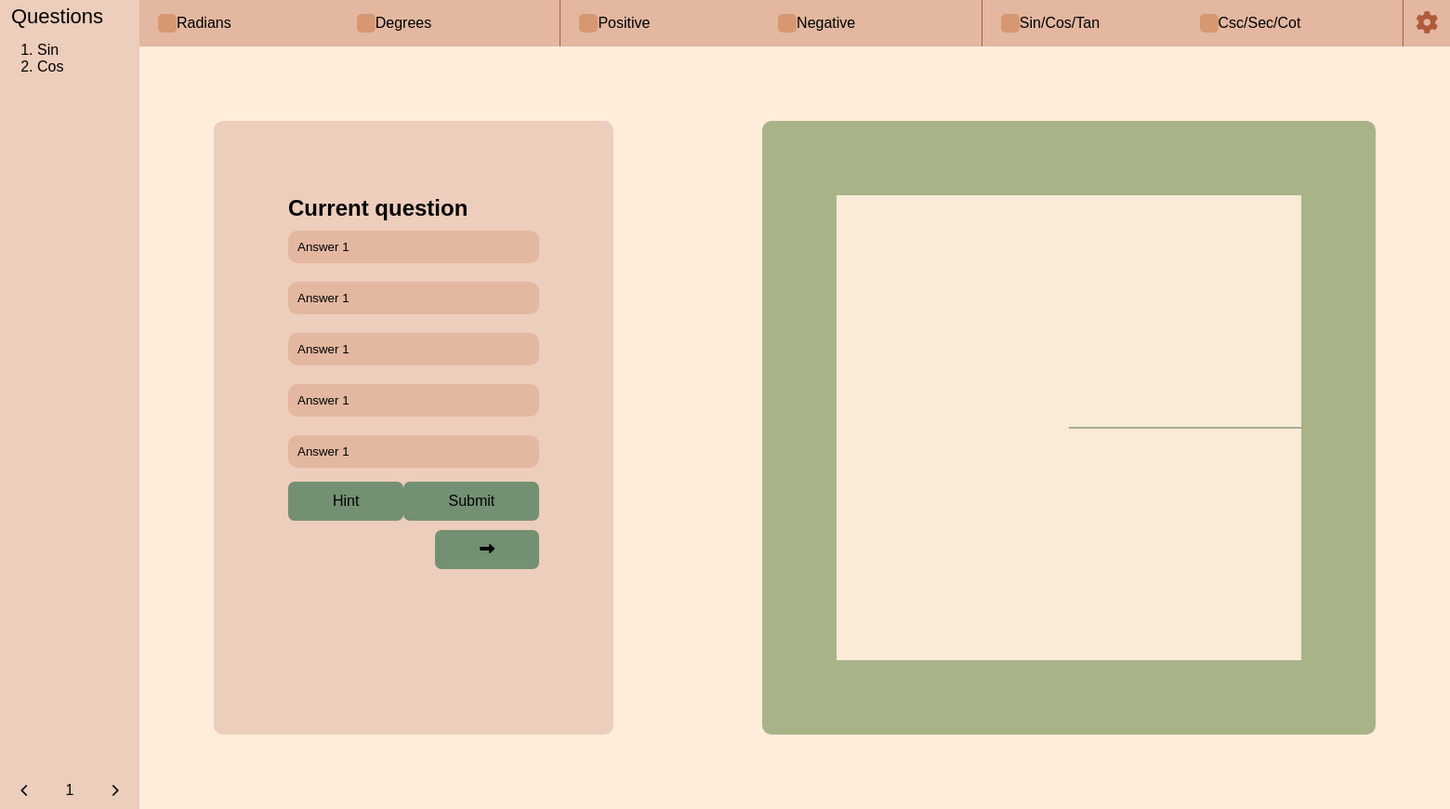
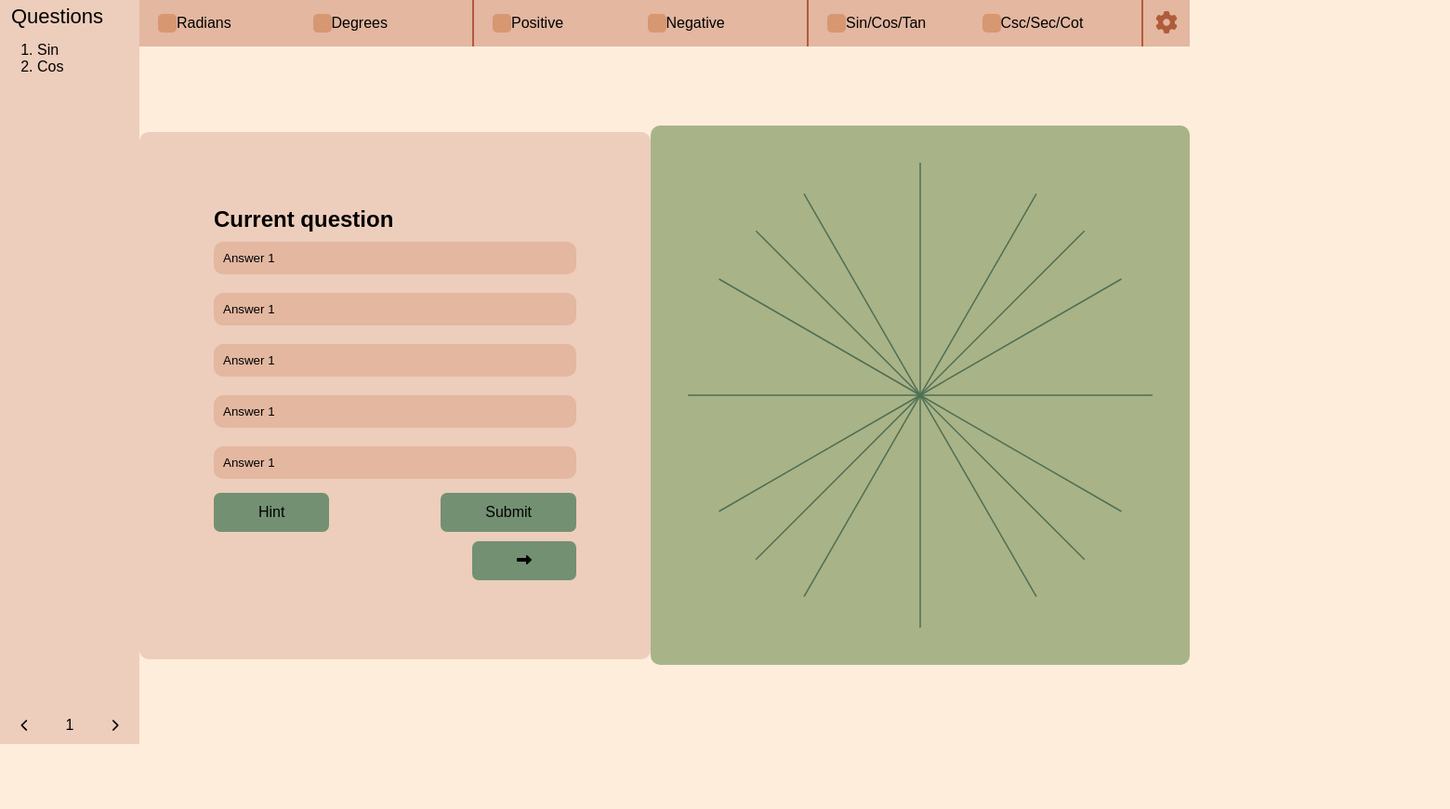
Before and after one commit to Angela8306/Unit-Circle-Website, a plain HTML site: page index.html in a window 1280 px wide. Shown: the whole page at 93% size, 1560 px wide, since content can reach past the window. After the commit the page ends 800 px from the top, so only its background shows below. Drawn offline with Linux system fonts and the light colour scheme; a web font is replaced by a local one.

Commit message:
got unit circle lines drawn correctly

```diff
--- a/index.html
+++ b/index.html
@@ -73,7 +73,7 @@
                     </div>
                     <div id="hint">
                         <svg id="line-container" height="500" width="500" xmlns="http://www.w3.org/2000/svg">
-                            <line id="original-line" x1="500" y1="250" x2="250" y2="250" style="stroke: rgb(79, 111, 82); stroke-width: 1;"/>
+                            <line id="line-0" x1="250" y1="250" x2="500" y2="250" style="stroke: rgb(79, 111, 82); stroke-width: 1.5;"/>
                         </svg>
                     </div>
                 </div>
@@ -81,5 +81,5 @@
         </div>
 
     </body>
-    <script src="script.js"></script>
+    <script type=module src="makeUnitCircleLines.js"></script>
 </html>
--- /dev/null
+++ b/makeUnitCircleLines.js
@@ -0,0 +1,19 @@
+const originalLine = document.getElementById("line-0");
+
+const angles = [30, 45, 60, 90, 120, 135, 150, 180, 210, 225, 240, 270, 300, 315, 330];
+
+angles.forEach(makeLines)
+
+function makeLines(angle) {
+    const newLine = originalLine.cloneNode(true);
+
+    newLine.setAttribute("id", "line-" + angle)
+
+    newLine.setAttribute("transform", "rotate(" + -angle + " 250 250)");
+
+    newLine.setAttribute("style", "stroke: rgb(79, 111, 82); stroke-width: 1.5;");
+
+    // Append the cloned line to the SVG container
+    document.getElementById("line-container").appendChild(newLine);
+
+};
--- a/script.js
+++ /dev/null
@@ -1,9 +0,0 @@
-function make_lines() {
-    let angle_list = [0, 30, 45, 60, 90, 120, 135, 150, 180, 210, 225, 240, 270, 300, 315, 330, 360];
-    let original = document.getElementById('original-line');
-    let line_container = document.getElementById('line-container')
-    for (var angle of angle_list) {
-        let new_line = $.extend(true, {}, original).setAttribute("transform", `rotate(${angle})`)
-        document.line_container.appendChild(new_line)
-    }
-}
--- a/styles/general.css
+++ b/styles/general.css
@@ -78,7 +78,7 @@
     justify-content: center;
     padding: 5px;
     padding-left: 20px;
-    border-right: 1px solid;
+    border-right: 2px solid;
     border-color: rgb(176, 91, 59);
 }
 
@@ -114,9 +114,9 @@ input[type="checkbox"]:checked:after {
 }
 
 #question-main {
-    flex: 1;
+    /* flex: 1; */
     padding: 10vh;
-    margin: 10vh;
+    margin: auto;
     background-color: rgb(237, 205, 187);
     border-radius: 10px;
 }
@@ -139,17 +139,18 @@ input[type="checkbox"]:checked:after {
 
 #hint {
     display: flex;
-    flex: 1;
+    /* flex: 1; */
     background-color: rgb(169, 179, 136);
-    padding: 10vh;
-    margin: 10vh;
+    padding: 5vh;
+    margin: auto;
     border-radius: 10px;
     align-items: center;
     justify-content: center;
 }
 
 #line-container {
-    background-color: antiquewhite;
+    /* background-color: antiquewhite; */
+    background-color: none;
 }
 
 #btn-section {
```
